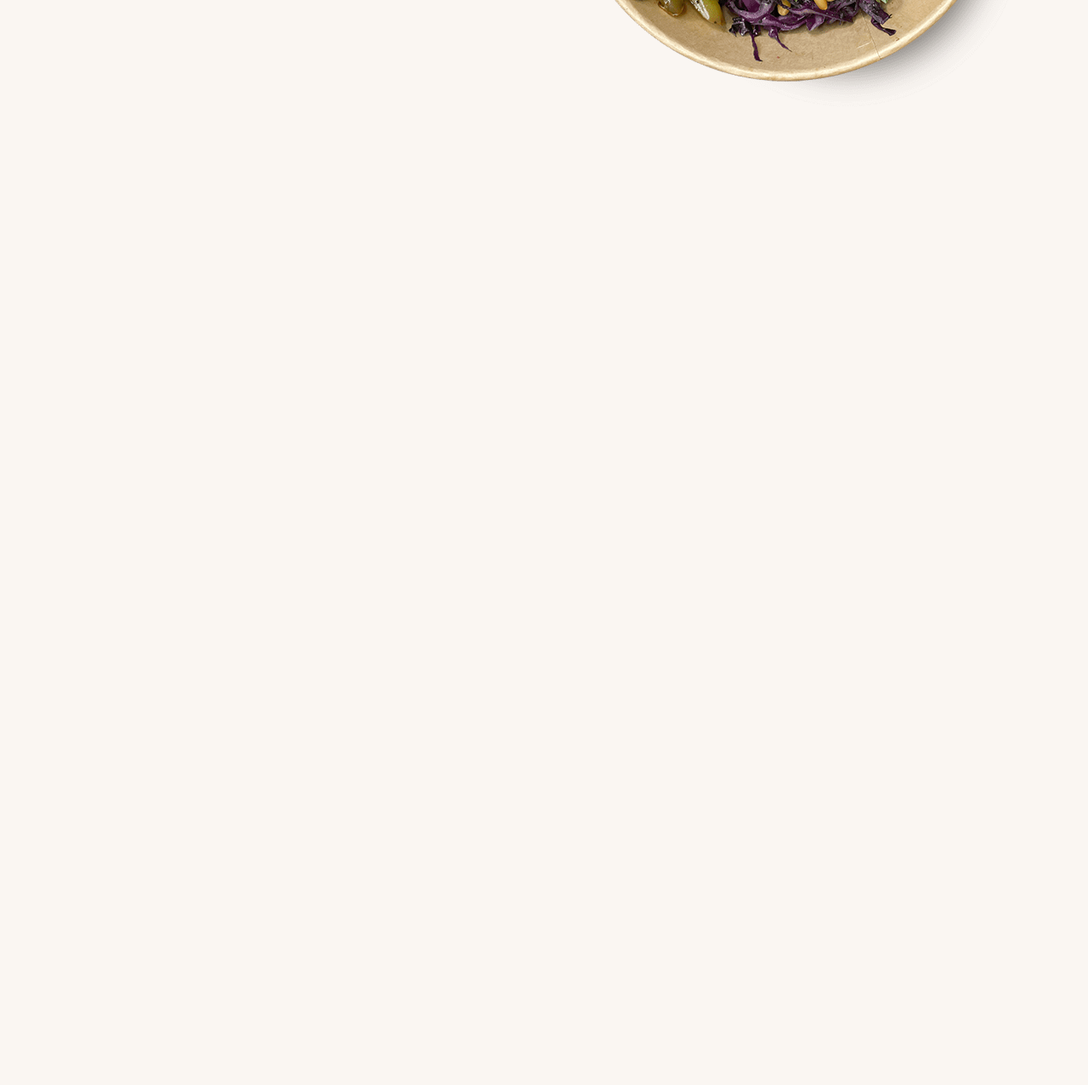
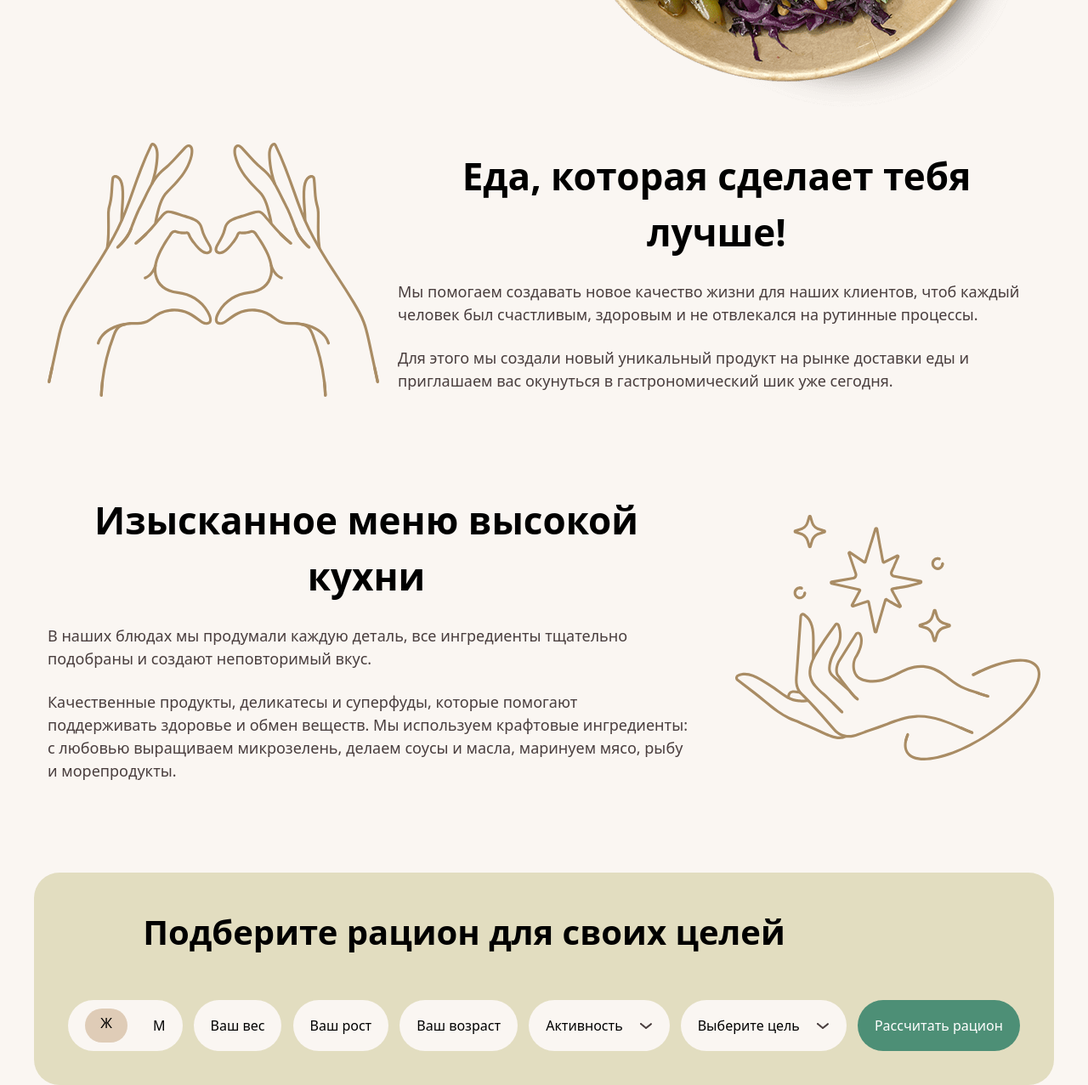
Before and after one commit to ibosh008/examin, a website: page src/index.html in a window 1280 px wide. Shown: the part 621-1898 px from the top of the page at 85% size. Before the commit the page ends 800 px from the top, so only its background shows below. Drawn offline with nearby package versions, Linux system fonts and the light colour scheme; files that its build step writes are made by us from their sources.

Commit message:
section2

```diff
--- a/src/index.html
+++ b/src/index.html
@@ -58,5 +58,49 @@
   </div>
 
 
+  <div class="max-w-300 m-auto md:flex justify-between items-center p-4">
+    <img src="./Group (6).svg" alt="">
+
+    <div>
+      <h1 class="max-w-[750px] text-[24px] text-center md:text-[44px] font-bold">Еда, которая сделает тебя лучше!</h1>
+      <br>
+      <p class="max-w-[756px] text-[18px] text-[#493E3E]">Мы помогаем создавать новое качество жизни для наших клиентов, чтоб каждый человек был счастливым, здоровым и не отвлекался на рутинные процессы. </p>
+    <br>
+    <p class="max-w-[756px] text-[18px] text-[#493E3E]">Для этого мы создали новый уникальный продукт на рынке доставки еды и приглашаем вас окунуться в гастрономический шик уже сегодня.</p>
+    </div>
+  </div>
+
+
+   <div class="max-w-300 m-auto flex flex-col-reverse   md:flex-row md:flex md:justify-between items-center mt-[80px] p-4">
+
+     <div class="">
+       <h1 class="max-w-[750px] text-[24px] text-center md:text-[44px] font-bold">Изысканное меню высокой кухни</h1>
+       <br>
+       <p class="max-w-[756px] text-[18px] text-[#493E3E]">В наших блюдах мы продумали каждую деталь, все ингредиенты тщательно подобраны и создают неповторимый вкус.</p>
+       <br>
+       <p class="max-w-[756px] text-[18px] text-[#493E3E]">Качественные продукты, деликатесы и суперфуды, которые помогают  поддерживать здоровье и обмен веществ. Мы используем крафтовые ингредиенты: с любовью выращиваем микрозелень, делаем соусы и масла, маринуем мясо, рыбу и морепродукты.</p>
+      </div>
+
+      <img class="" src="./Frame.svg" alt="">
+  </div>
+
+
+  <div class="max-w-300 m-auto bg-[#E2DDC0] p-[40px] rounded-[30px] mt-[90px]">
+
+    <h1 class="max-w-[932px] text-[25px] md:text-[40px] font-bold text-center">Подберите рацион для своих целей</h1>
+
+    <div class="mt-[50px] flex flex-wrap md:flex justify-between gap-[10px]">
+      <button class="bg-[#FAF6F2]  flex items-center gap-[30px] px-[20px] py-[10px] rounded-[50px]"><p class="w-[50px] h-[40px] p-[5px] rounded-[50px] bg-[#DFCCB7]">Ж</p>M</button>
+      <button class="bg-[#FAF6F2] px-[20px] py-[10px] rounded-[30px]">Ваш вес</button>
+      <button class="bg-[#FAF6F2] px-[20px] py-[10px] rounded-[30px]">Ваш рост</button>
+      <button class="bg-[#FAF6F2] px-[20px] py-[10px] rounded-[30px]">Ваш возраст</button>
+      <button class="bg-[#FAF6F2] px-[20px] py-[10px] rounded-[30px] flex gap-[20px] items-center">Активность <img src="./Vector (13).png" alt=""></button>
+      <button class="bg-[#FAF6F2] px-[20px] py-[10px] rounded-[30px] flex gap-[20px] items-center">Выберите цель <img src="./Vector (13).png" alt=""></button>
+      <button class="bg-[#4D8F76] px-[20px] py-[10px] rounded-[30px] text-white">Рассчитать рацион</button>
+  </div>
+
+  </div>
+
+
 </body>
 </html>
```
Also changed, not shown: src/Frame.svg (added), src/Group (6).svg (added), src/Vector (13).png (added).
